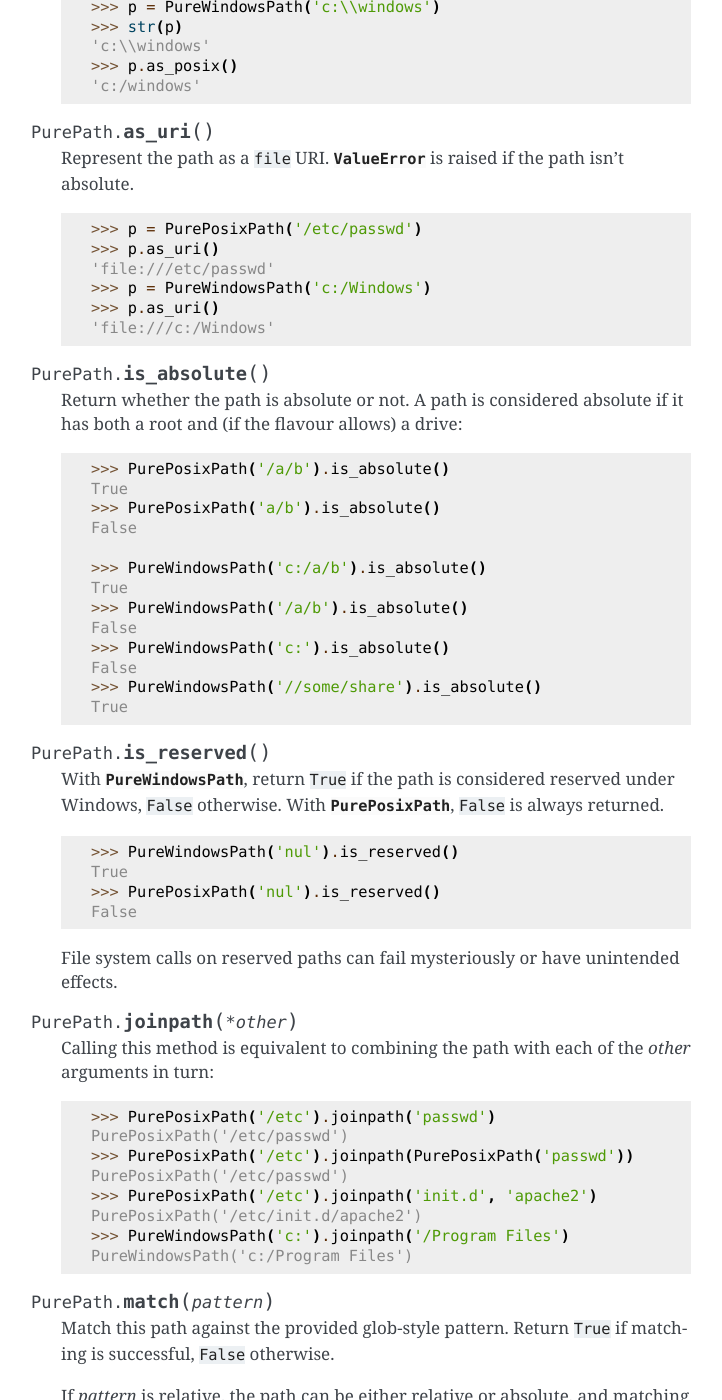
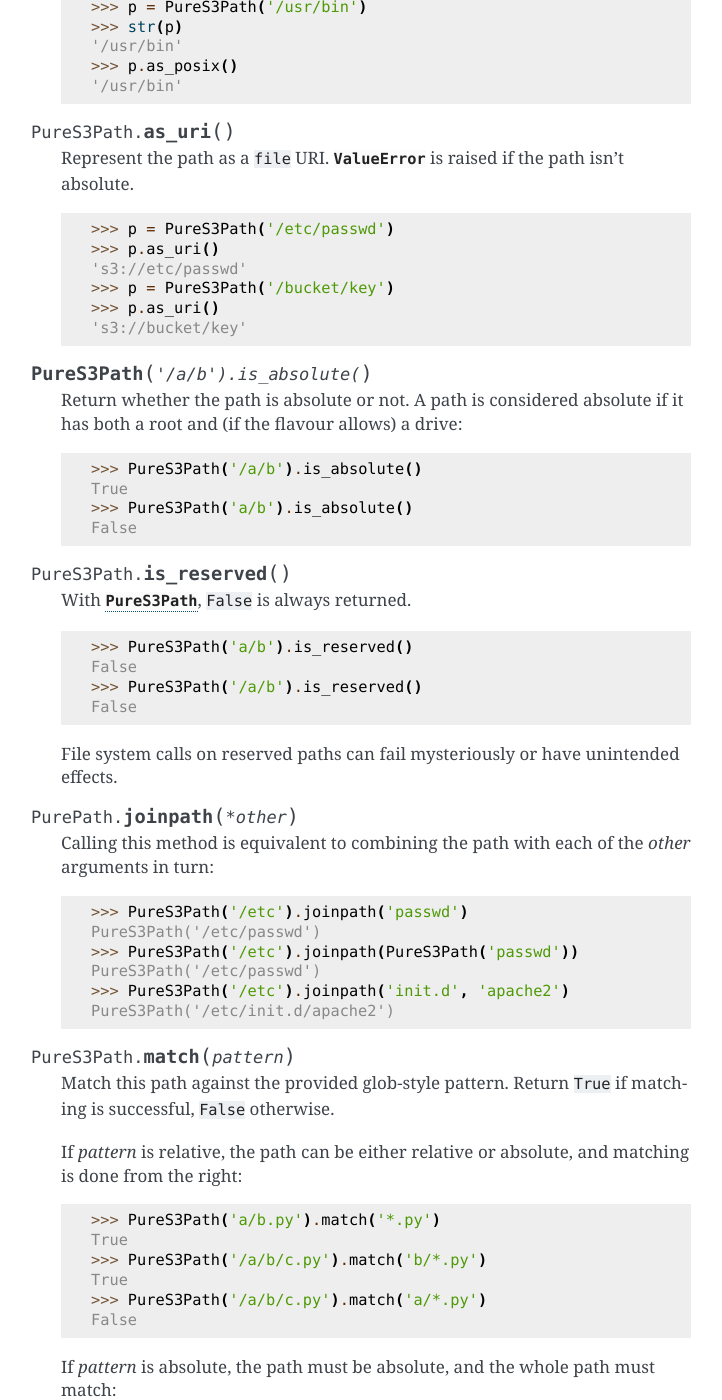
Before and after one commit to liormizr/s3path, a Sphinx documentation site: the page built from docs/source/index.rst, in a window 1280 px wide and 1400 px high, scrolled down 5535 px. Shown: the whole window, without its empty margins (389-1111 px from the left). Built offline with Sphinx 7.4.7, drawn with Linux system fonts in a browser that asks for light colours; some of the changed text lies outside the part shown.

Commit message:
first draft PureS3Path

```diff
--- a/docs/source/index.rst
+++ b/docs/source/index.rst
@@ -277,7 +277,7 @@ Methods and properties
       ''
 
 
-.. data:: PurePath.suffixes
+.. data:: PureS3Path.suffixes
 
    A list of the path's file extensions::
 
@@ -289,7 +289,7 @@ Methods and properties
       []
 
 
-.. data:: PurePath.stem
+.. data:: PureS3Path.stem
 
    The final path component, without its suffix::
 
@@ -301,59 +301,49 @@ Methods and properties
       'library'
 
 
-.. method:: PurePath.as_posix()
+.. method:: PureS3Path.as_posix()
 
    Return a string representation of the path with forward slashes (``/``)::
 
-      >>> p = PureWindowsPath('c:\\windows')
+      >>> p = PureS3Path('/usr/bin')
       >>> str(p)
-      'c:\\windows'
+      '/usr/bin'
       >>> p.as_posix()
-      'c:/windows'
+      '/usr/bin'
 
 
-.. method:: PurePath.as_uri()
+.. method:: PureS3Path.as_uri()
 
    Represent the path as a ``file`` URI.  :exc:`ValueError` is raised if
    the path isn't absolute.
 
-      >>> p = PurePosixPath('/etc/passwd')
+      >>> p = PureS3Path('/etc/passwd')
       >>> p.as_uri()
-      'file:///etc/passwd'
-      >>> p = PureWindowsPath('c:/Windows')
+      's3://etc/passwd'
+      >>> p = PureS3Path('/bucket/key')
       >>> p.as_uri()
-      'file:///c:/Windows'
+      's3://bucket/key'
 
 
-.. method:: PurePath.is_absolute()
+.. method:: PureS3Path('/a/b').is_absolute()
 
    Return whether the path is absolute or not.  A path is considered absolute
    if it has both a root and (if the flavour allows) a drive::
 
-      >>> PurePosixPath('/a/b').is_absolute()
+      >>> PureS3Path('/a/b').is_absolute()
       True
-      >>> PurePosixPath('a/b').is_absolute()
+      >>> PureS3Path('a/b').is_absolute()
       False
 
-      >>> PureWindowsPath('c:/a/b').is_absolute()
-      True
-      >>> PureWindowsPath('/a/b').is_absolute()
-      False
-      >>> PureWindowsPath('c:').is_absolute()
-      False
-      >>> PureWindowsPath('//some/share').is_absolute()
-      True
 
+.. method:: PureS3Path.is_reserved()
 
-.. method:: PurePath.is_reserved()
-
-   With :class:`PureWindowsPath`, return ``True`` if the path is considered
-   reserved under Windows, ``False`` otherwise.  With :class:`PurePosixPath`,
+   With :class:`PureS3Path`,
    ``False`` is always returned.
 
-      >>> PureWindowsPath('nul').is_reserved()
-      True
-      >>> PurePosixPath('nul').is_reserved()
+      >>> PureS3Path('a/b').is_reserved()
+      False
+      >>> PureS3Path('/a/b').is_reserved()
       False
 
    File system calls on reserved paths can fail mysteriously or have
@@ -365,17 +355,14 @@ Methods and properties
    Calling this method is equivalent to combining the path with each of
    the *other* arguments in turn::
 
-      >>> PurePosixPath('/etc').joinpath('passwd')
-      PurePosixPath('/etc/passwd')
-      >>> PurePosixPath('/etc').joinpath(PurePosixPath('passwd'))
-      PurePosixPath('/etc/passwd')
-      >>> PurePosixPath('/etc').joinpath('init.d', 'apache2')
-      PurePosixPath('/etc/init.d/apache2')
-      >>> PureWindowsPath('c:').joinpath('/Program Files')
-      PureWindowsPath('c:/Program Files')
+      >>> PureS3Path('/etc').joinpath('passwd')
+      PureS3Path('/etc/passwd')
+      >>> PureS3Path('/etc').joinpath(PureS3Path('passwd'))
+      PureS3Path('/etc/passwd')
+      >>> PureS3Path('/etc').joinpath('init.d', 'apache2')
+      PureS3Path('/etc/init.d/apache2')
 
-
-.. method:: PurePath.match(pattern)
+.. method:: PureS3Path.match(pattern)
 
    Match this path against the provided glob-style pattern.  Return ``True``
    if matching is successful, ``False`` otherwise.
@@ -383,25 +370,20 @@ Methods and properties
    If *pattern* is relative, the path can be either relative or absolute,
    and matching is done from the right::
 
-      >>> PurePath('a/b.py').match('*.py')
+      >>> PureS3Path('a/b.py').match('*.py')
       True
-      >>> PurePath('/a/b/c.py').match('b/*.py')
+      >>> PureS3Path('/a/b/c.py').match('b/*.py')
       True
-      >>> PurePath('/a/b/c.py').match('a/*.py')
+      >>> PureS3Path('/a/b/c.py').match('a/*.py')
       False
 
    If *pattern* is absolute, the path must be absolute, and the whole path
    must match::
 
-      >>> PurePath('/a.py').match('/*.py')
+      >>> PureS3Path('/a.py').match('/*.py')
       True
-      >>> PurePath('a/b.py').match('/*.py')
+      >>> PureS3Path('a/b.py').match('/*.py')
       False
-
-   As with other methods, case-sensitivity is observed::
-
-      >>> PureWindowsPath('b.py').match('*.PY')
-      True
 
 
 .. method:: PurePath.relative_to(*other)
@@ -427,16 +409,15 @@ Methods and properties
    Return a new path with the :attr:`name` changed.  If the original path
    doesn't have a name, ValueError is raised::
 
-      >>> p = PureWindowsPath('c:/Downloads/pathlib.tar.gz')
+      >>> p = PureS3Path('/Downloads/pathlib.tar.gz')
       >>> p.with_name('setup.py')
-      PureWindowsPath('c:/Downloads/setup.py')
-      >>> p = PureWindowsPath('c:/')
+      PureS3Path('/Downloads/setup.py')
+      >>> p = PureS3Path('/')
       >>> p.with_name('setup.py')
       Traceback (most recent call last):
         File "<stdin>", line 1, in <module>
-        File "/home/antoine/cpython/default/Lib/pathlib.py", line 751, in with_name
-          raise ValueError("%r has an empty name" % (self,))
-      ValueError: PureWindowsPath('c:/') has an empty name
+        ...
+      ValueError: PureS3Path('/') has an empty name
 
 
 .. method:: PurePath.with_suffix(suffix)
@@ -445,15 +426,15 @@ Methods and properties
    doesn't have a suffix, the new *suffix* is appended instead.  If the
    *suffix* is an empty string, the original suffix is removed::
 
-      >>> p = PureWindowsPath('c:/Downloads/pathlib.tar.gz')
+      >>> p = PureS3Path('/Downloads/pathlib.tar.gz')
       >>> p.with_suffix('.bz2')
-      PureWindowsPath('c:/Downloads/pathlib.tar.bz2')
+      PureS3Path('/Downloads/pathlib.tar.bz2')
       >>> p = PureWindowsPath('README')
       >>> p.with_suffix('.txt')
       PureWindowsPath('README.txt')
-      >>> p = PureWindowsPath('README.txt')
+      >>> p = PureS3Path('README')
       >>> p.with_suffix('')
-      PureWindowsPath('README')
+      PureS3Path('README')
 
 
 .. _concrete-paths:
```
